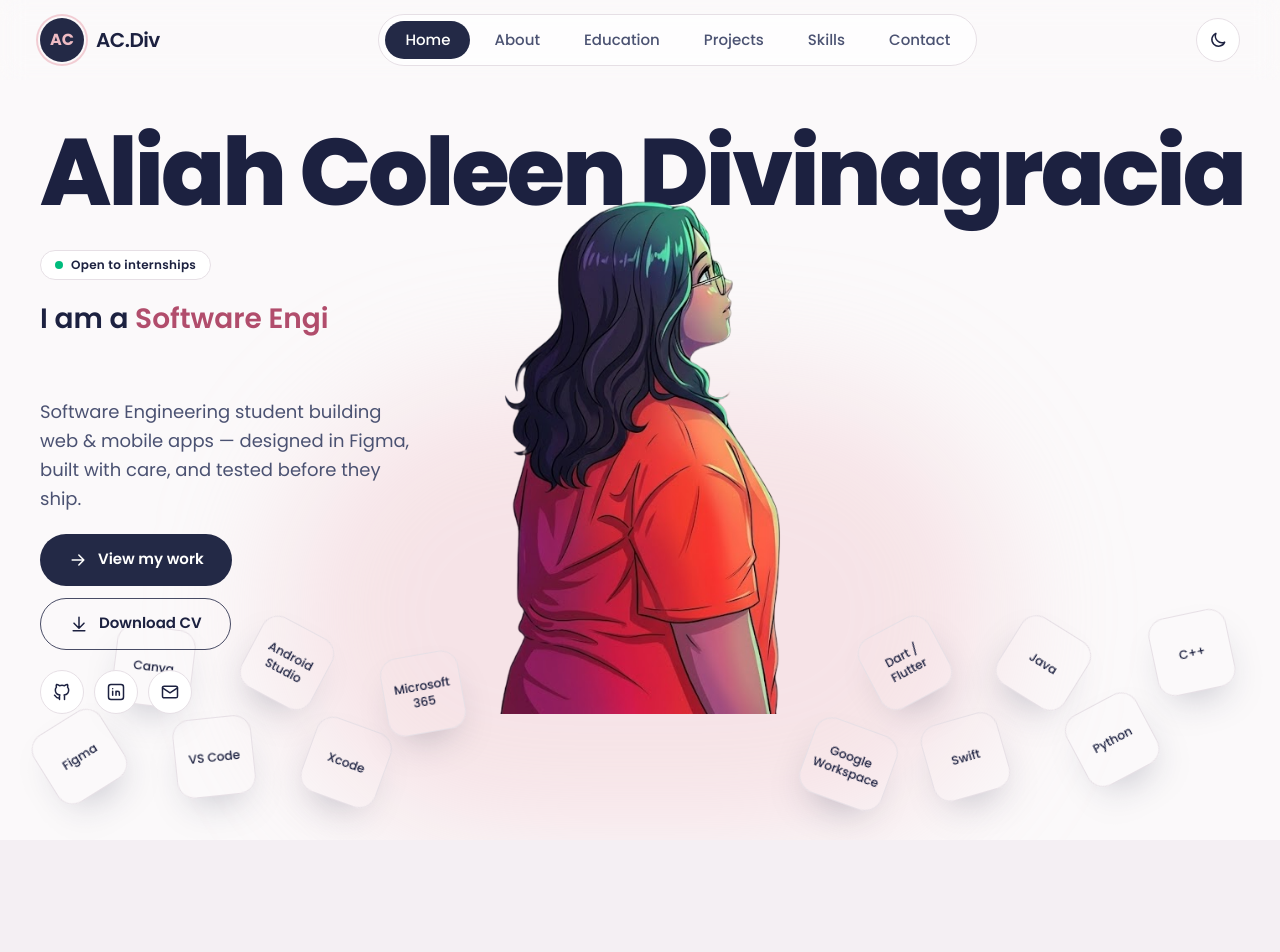
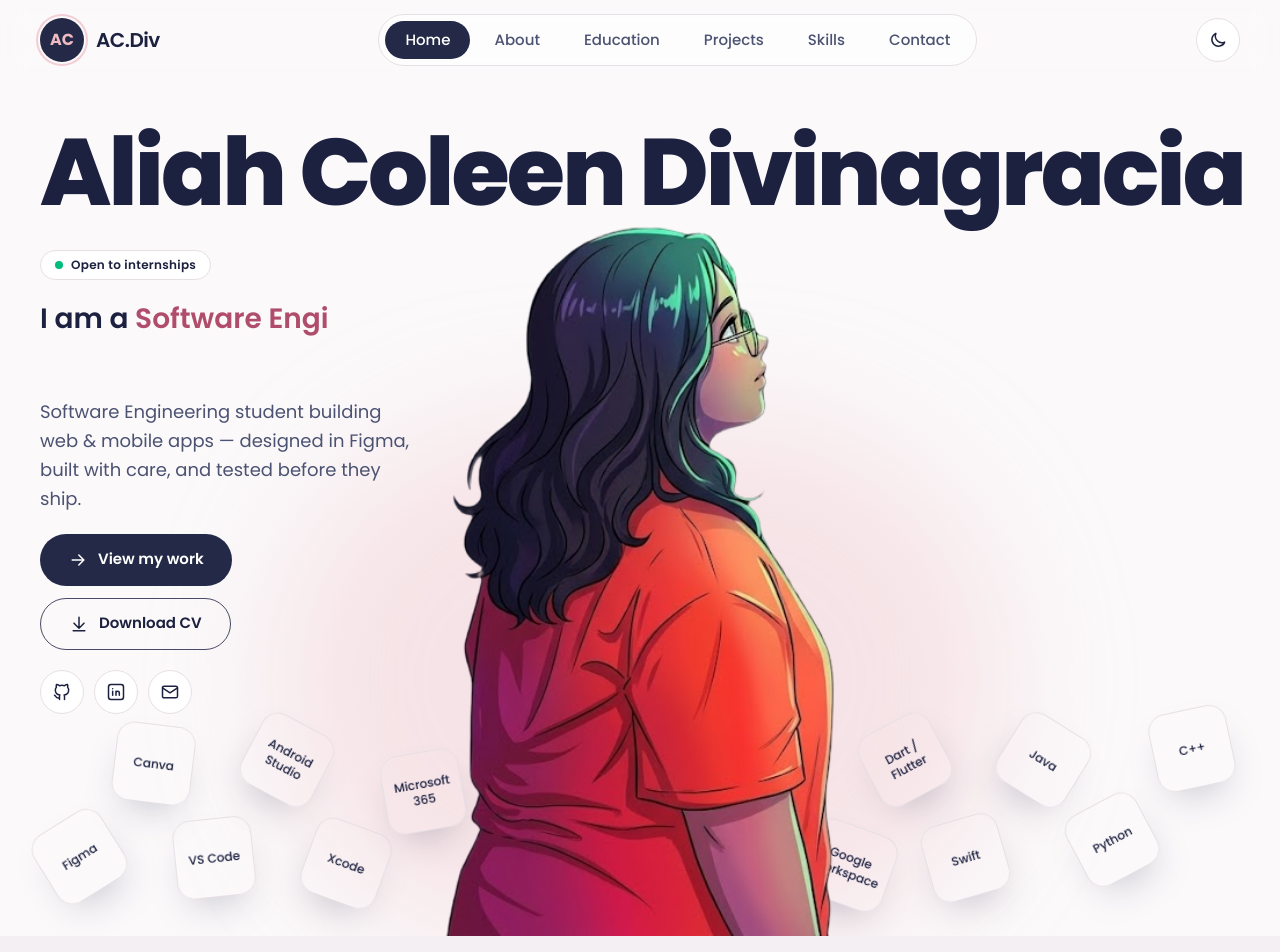
Before and after one commit to aliahkono/aliah-portfolio, a React (Vite) app: page / in a window 1280 px wide. Shown: the top 952 px of the page. Built offline with nearby package versions, Linux system fonts and the light colour scheme.

Commit message:
Anchor hero illustration to bottom

```diff
--- a/src/components/Hero.jsx
+++ b/src/components/Hero.jsx
@@ -42,7 +42,7 @@ function Cluster({ tools, layout, side }) {
   return (
     <ul
       aria-label={side === 'left' ? 'Design & productivity tools' : 'Languages & frameworks'}
-      className={`absolute bottom-8 hidden h-[calc(var(--tile)*2.4)] w-[34%] lg:block ${
+      className={`absolute top-0 bottom-6 w-[34%] ${
         side === 'left' ? 'left-6 xl:left-10' : 'right-6 xl:right-10'
       }`}
     >
@@ -67,7 +67,7 @@ export default function Hero() {
   return (
     <section
       id="home"
-      className="relative overflow-hidden [--tile:clamp(76px,6.2vw,118px)] lg:min-h-[max(760px,calc(100svh-5rem))]"
+      className="relative overflow-hidden [--tile:clamp(76px,6.2vw,118px)] lg:flex lg:min-h-[max(760px,calc(100svh-5rem))] lg:flex-col"
     >
       {/* soft pink glow behind the illustration */}
       <div
@@ -75,7 +75,8 @@ export default function Hero() {
         className="pointer-events-none absolute bottom-0 left-1/2 h-[60%] w-[min(720px,80vw)] -translate-x-1/2 rounded-full bg-accent/35 blur-3xl dark:bg-accent/15"
       />
 
-      <div className="relative mx-auto max-w-[1600px] px-5 pt-8 lg:px-10 lg:pt-12">
+      {/* not `relative` on lg, so the illustration anchors to the bottom of the whole section */}
+      <div className="relative mx-auto w-full max-w-[1600px] px-5 pt-8 lg:static lg:px-10 lg:pt-12">
         <h1 className="relative z-0 text-center text-[clamp(2.6rem,calc(8vw-0.5rem),9rem)] leading-[0.95] font-extrabold tracking-[-0.03em] text-ink lg:whitespace-nowrap">
           {profile.name}
         </h1>
@@ -130,7 +131,7 @@ export default function Hero() {
           width="352"
           height="620"
           fetchPriority="high"
-          className="relative z-10 mx-auto mt-6 h-[380px] w-auto select-none sm:h-[460px] lg:absolute lg:bottom-0 lg:left-1/2 lg:mt-0 lg:h-[min(82%,760px)] lg:-translate-x-1/2"
+          className="relative z-10 mx-auto mt-6 h-[380px] w-auto select-none sm:h-[460px] lg:absolute lg:bottom-0 lg:left-1/2 lg:mt-0 lg:h-[min(84%,800px)] lg:-translate-x-1/2"
           draggable="false"
         />
 
@@ -151,8 +152,11 @@ export default function Hero() {
         </ul>
       </div>
 
-      <Cluster tools={profile.heroTools.left} layout={LEFT_LAYOUT} side="left" />
-      <Cluster tools={profile.heroTools.right} layout={RIGHT_LAYOUT} side="right" />
+      {/* Bottom band for the floating tiles — in the normal flow so they never cover the buttons */}
+      <div className="relative mt-auto hidden h-[calc(var(--tile)*2.8)] shrink-0 lg:block">
+        <Cluster tools={profile.heroTools.left} layout={LEFT_LAYOUT} side="left" />
+        <Cluster tools={profile.heroTools.right} layout={RIGHT_LAYOUT} side="right" />
+      </div>
     </section>
   )
 }
```
